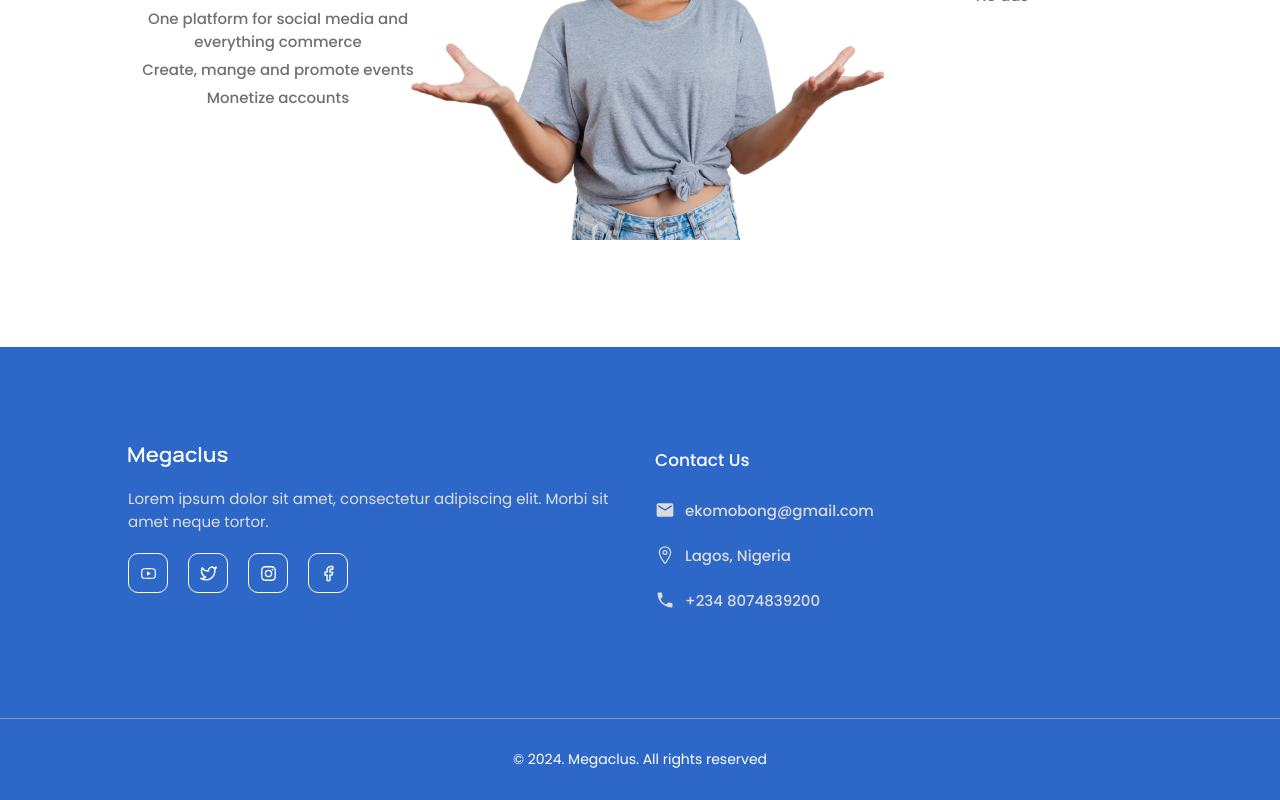
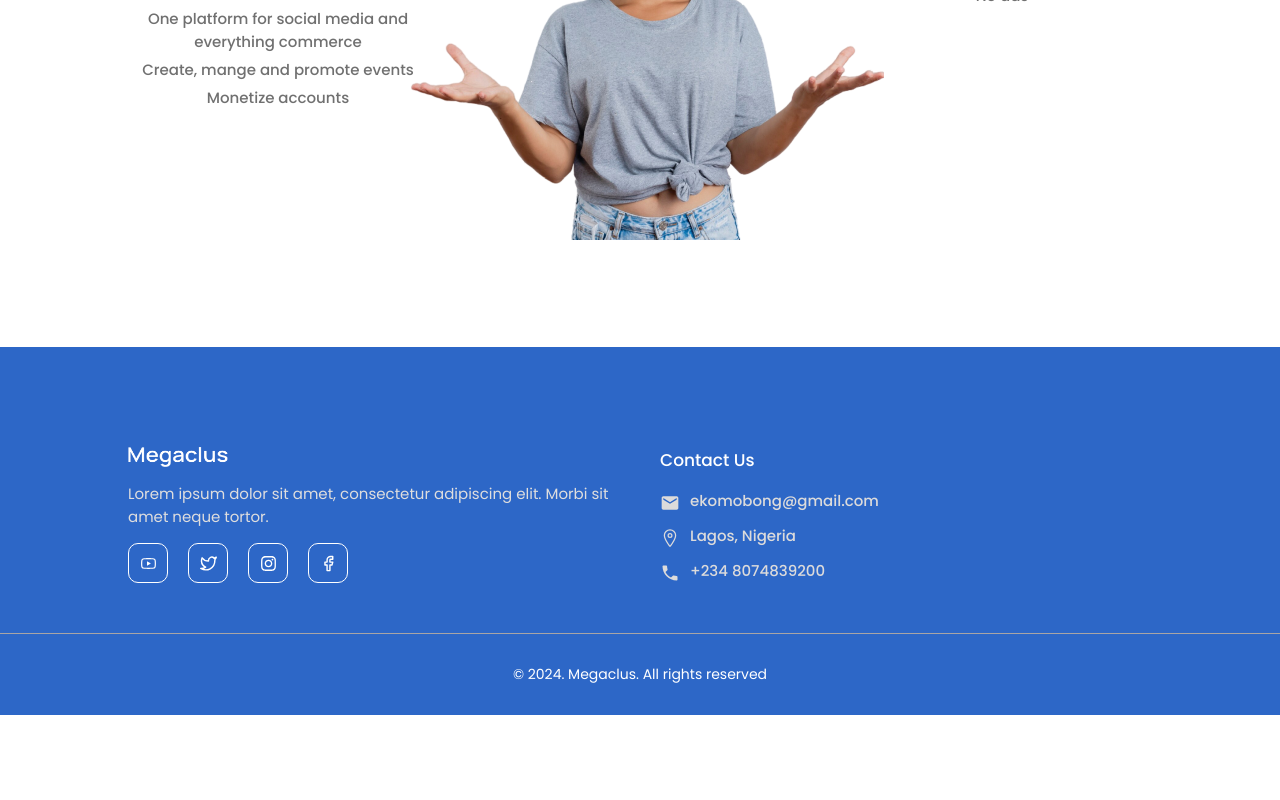
Before and after one commit to ugonna-onyejekwe/megaclus, a React (Vite) app: page / in a window 1280 px wide. Shown: the part 1236-2036 px from the top of the page. After the commit the page ends 1951 px from the top, so only its background shows below. Built offline with nearby package versions, Linux system fonts and the light colour scheme.

Commit message:
Edited footer section

```diff
--- a/src/components/footer/footer.scss
+++ b/src/components/footer/footer.scss
@@ -5,15 +5,15 @@ footer {
 
   .container {
     display: grid;
-    gap: 30px;
+    gap: 40px;
     grid-template-columns: repeat(2, 1fr);
-    padding: 100px 0;
+    padding: 100px 0 50px 0;
 
     .box {
       flex: 1;
       display: flex;
       flex-direction: column;
-      gap: 20px;
+      gap: 15px;
 
       h3 {
         text-transform: capitalize;
@@ -74,7 +74,8 @@ footer {
             span {
               font-size: 20px;
               color: rgb(220, 219, 219);
-              padding-top: 5px;
+              margin-top: 5px;
+              line-height: 0;
             }
 
             p {
@@ -91,7 +92,7 @@ footer {
   }
 
   .copyright {
-    border-top: 1px solid rgb(150, 149, 149);
+    border-top: 1px solid rgb(169, 165, 165);
     padding: 30px 0;
     display: flex;
     align-items: center;
```
